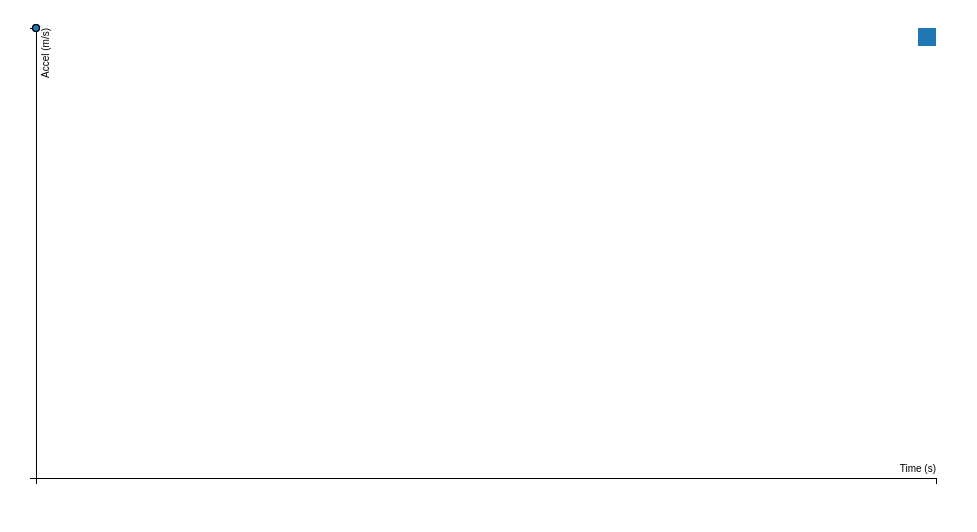
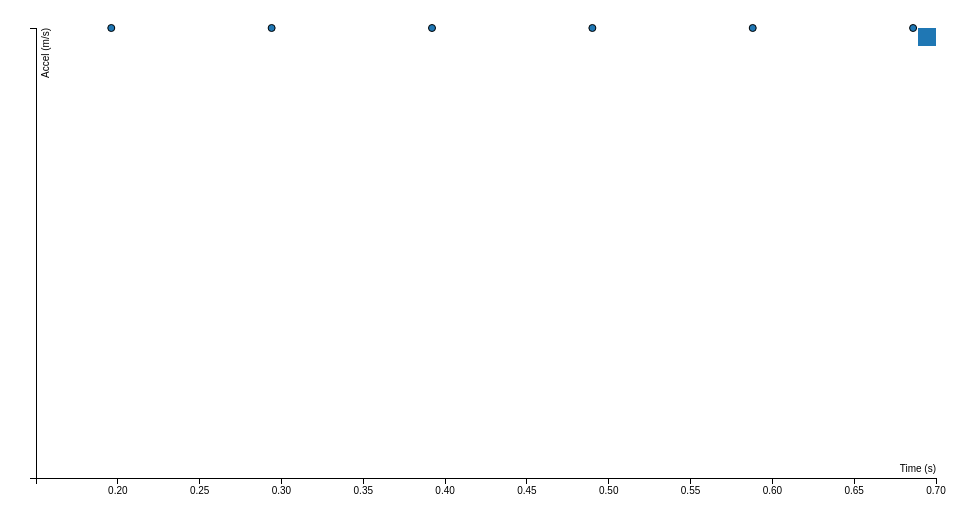
Before and after one commit to Hypolydian/Scatter-Plot, a plain HTML site: page index.html in a window 1280 px wide. Shown: the whole page, without its empty margins (12-989 px from the left). Drawn offline with Linux system fonts and the light colour scheme.

Commit message:
Update index.html

```diff
--- a/index.html
+++ b/index.html
@@ -53,12 +53,12 @@ var svg = d3.select("body").append("svg")
 
 d3.tsv("data.tsv", function(error, data) {
   data.forEach(function(d) {
-    d.Spacial_length = +d.Spacial_length;
-    d.Spacial_width = +d.Spacial_width;
+    d.Fgrav = +d.Fgrav;
+    d.accel = +d.accel;
   });
 
-  x.domain(d3.extent(data, function(d) { return d.Spacial_length; })).nice();
-  y.domain(d3.extent(data, function(d) { return d.Spacial_width; })).nice();
+  x.domain(d3.extent(data, function(d) { return d.Fgrav; })).nice();
+  y.domain(d3.extent(data, function(d) { return d.accel; })).nice();
 
   svg.append("g")
       .attr("class", "x axis")
@@ -87,8 +87,8 @@ d3.tsv("data.tsv", function(error, data) {
     .enter().append("circle")
       .attr("class", "dot")
       .attr("r", 3.5)
-      .attr("cx", function(d) { return x(d.Spacial_length); })
-      .attr("cy", function(d) { return y(d.Spacial_width); })
+      .attr("cx", function(d) { return x(d.Fgrav); })
+      .attr("cy", function(d) { return y(d.accel); })
       .style("fill", function(d) { return color(d.species); });
 
   var legend = svg.selectAll(".legend")
```
